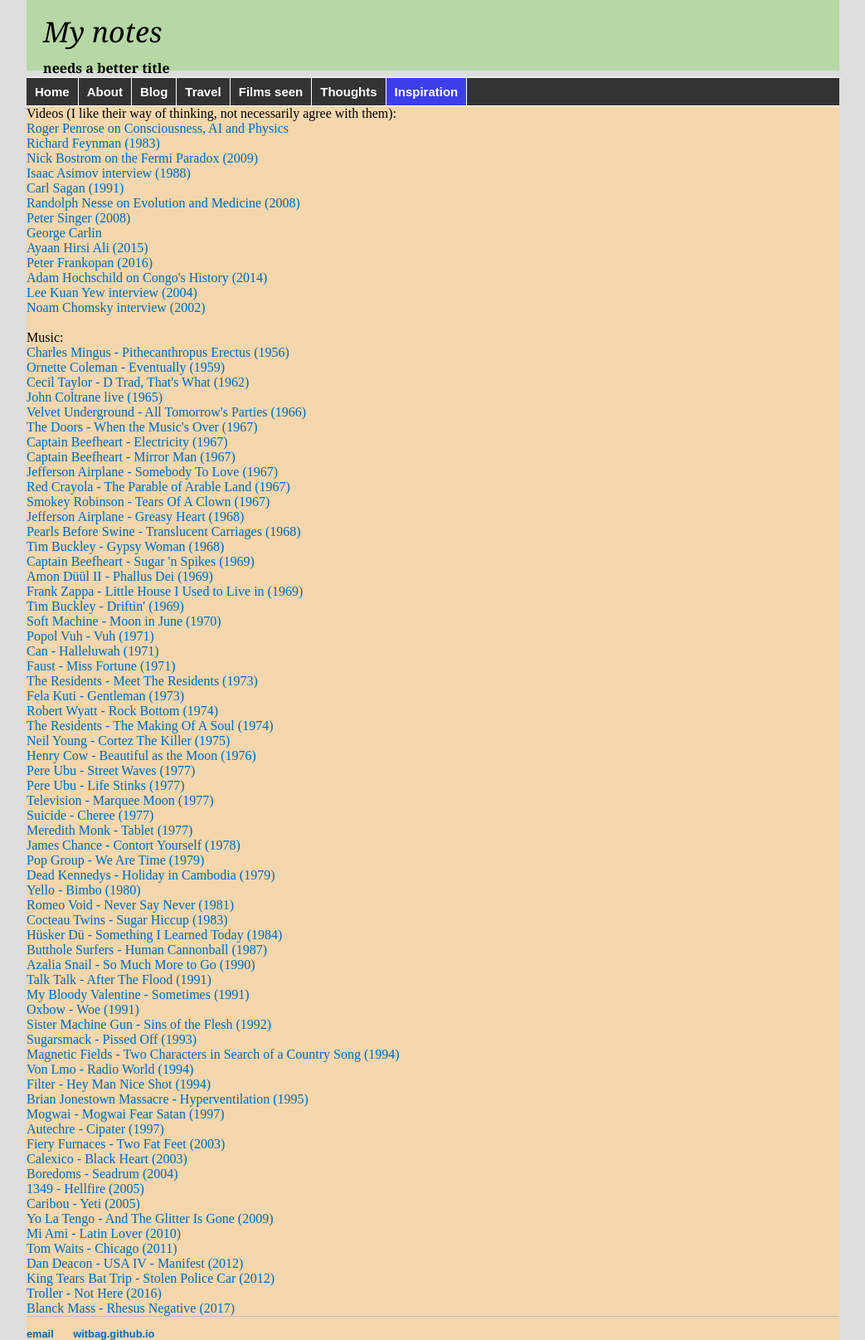
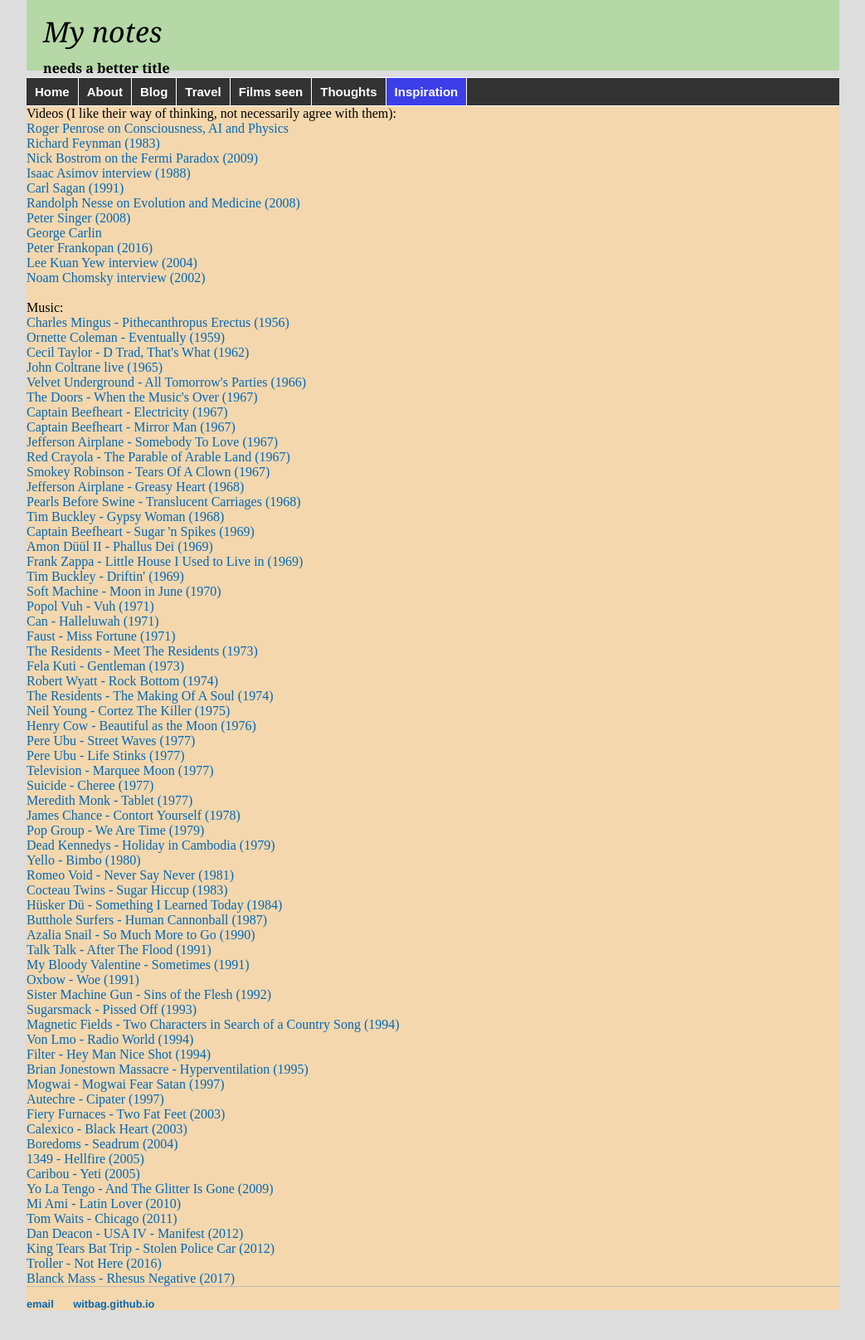
Before and after one commit to witbag/witbag.github.io, a Jekyll site: the page built from inspiration/index.html, in a window 1280 px wide. Shown: the whole page at 83% size, without its empty margins (118-1161 px from the left). Built offline with Jekyll 4.4.1, drawn with Linux system fonts in a browser that asks for light colours; after the commit the page ends 1579 px from its top, so only the background shows below that.

Commit message:
Update index.html

```diff
--- a/inspiration/index.html
+++ b/inspiration/index.html
@@ -12,9 +12,7 @@
 <a href="https://www.youtube.com/watch?v=bAOhOhJr-gM" target=_blank>Randolph Nesse on Evolution and Medicine (2008)</a><br>
 <a href="https://www.youtube.com/watch?v=GYYNY2oKVWU" target=_blank>Peter Singer (2008)</a><br>
 <a href="https://www.youtube.com/watch?v=8r-e2NDSTuE" target=_blank>George Carlin</a><br>
-<a href="https://www.c-span.org/video/?325228-1/ayaan-hirsi-ali-national-press-club-luncheon-remarks" target=_blank>Ayaan Hirsi Ali (2015)</a><br>
 <a href="https://www.youtube.com/watch?v=NJ54ojX5zlM" target=_blank>Peter Frankopan (2016)</a><br>
-<a href="https://www.youtube.com/watch?v=rLyZGTwmcRA" target=_blank>Adam Hochschild on Congo's History (2014)</a><br>
 <a href="https://charlierose.com/videos/18834" target=_blank>Lee Kuan Yew interview (2004)</a><br>
 <a href="https://www.youtube.com/watch?v=7lPnLK9z1fI" target=_blank>Noam Chomsky interview (2002)</a><br>
 <br>
```
